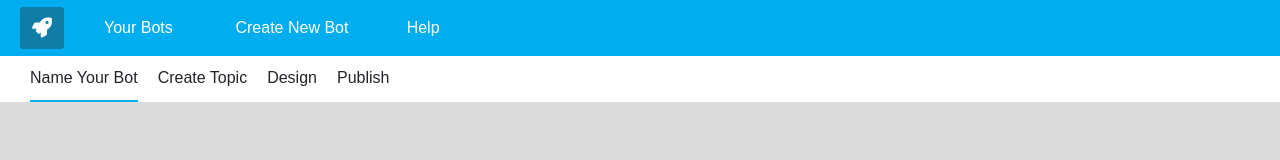
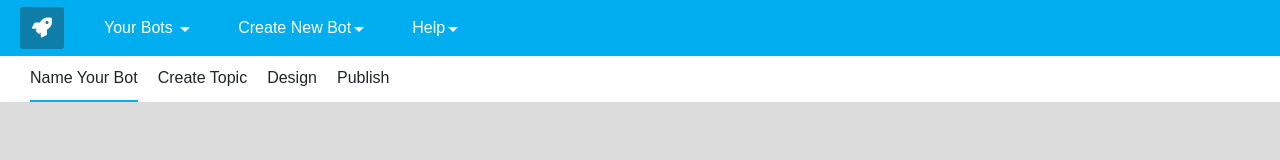
Before and after one commit to victoriaagb/chatbot-portal-ui, an Angular app: page /bot-config in a window 1280 px wide. Shown: the top 160 px of the page. Built offline with nearby package versions, Linux system fonts and the light colour scheme.

Commit message:
header changes

```diff
--- a/src/app/header/header.component.html
+++ b/src/app/header/header.component.html
@@ -5,13 +5,13 @@
     </button>
     <div class="collapse navbar-collapse" id="navbarNav">
       <ul class="navbar-nav">
-        <li class="nav-item chat-nav-item">
+        <li class="nav-item chat-nav-item" [attr.data-toggle]=" isMobile() ? 'collapse' : null " data-target="#navbarNav">
           <a class="nav-link" href="#" routerLink="/bot-dashboard">Your Bots <span class="sr-only">(current)</span></a>
         </li>
-        <li class="nav-item chat-nav-item">
+        <li class="nav-item chat-nav-item" [attr.data-toggle]=" isMobile() ? 'collapse' : null " data-target="#navbarNav">
           <a class="nav-link" href="#" routerLink="/bot-config">Create New Bot</a>
         </li>
-        <li class="nav-item chat-nav-item">
+        <li class="nav-item chat-nav-item" [attr.data-toggle]=" isMobile() ? 'collapse' : null " data-target="#navbarNav">
           <a class="nav-link" href="#">Help</a>
         </li>
       </ul>
--- a/src/app/header/header.component.scss
+++ b/src/app/header/header.component.scss
@@ -41,11 +41,17 @@
 
 .nav-link {
     &::after {
-        padding-left: .5em;
-        content: '\f078';
-        font: normal normal normal 8px/1 FontAwesome;
-        display: inline-block;
-        text-rendering: auto;
+      content: '';
+
+      border: 5px solid transparent;
+      border-top: 5px solid white;
+      margin-left: 3px;
+      margin-bottom: 3px;
+      display: inline-block;
+      vertical-align: bottom;
+    }
+    .selected {
+
     }
 }
 
--- a/src/app/header/header.component.ts
+++ b/src/app/header/header.component.ts
@@ -14,4 +14,8 @@ export class HeaderComponent implements OnInit {
     console.log("Testing screen size" + this.sharedService.getScreenWidth());
   }
 
+  isMobile(){
+    return (this.sharedService.getScreenWidth() < 992);
+  }
+
 }
```
Also changed, not shown: 1 other file (tests, documents, lock files or other folders).
